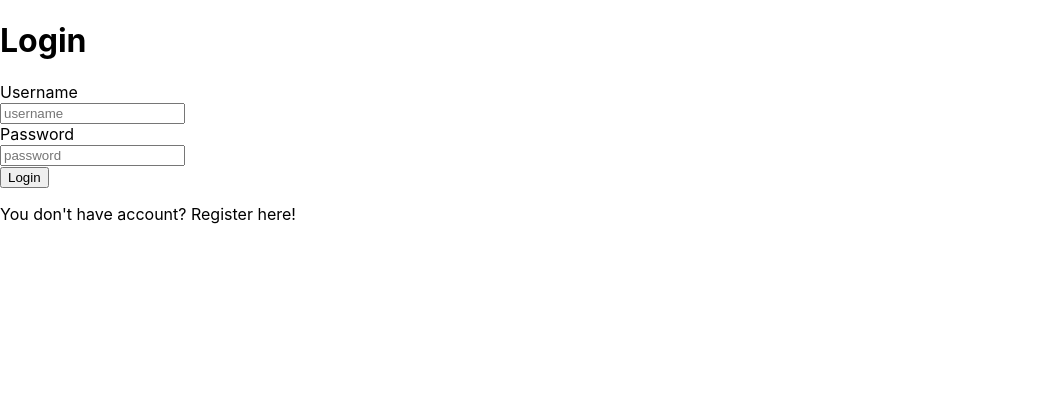
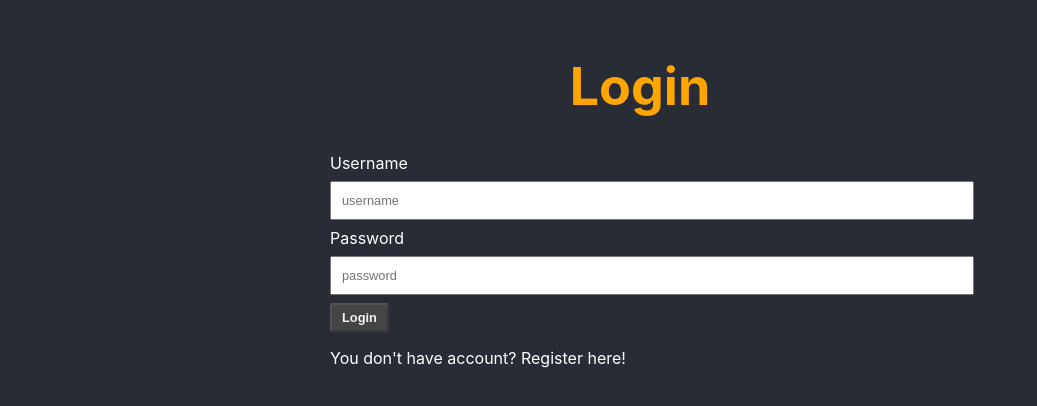
Before and after one commit to RyanClayKao/ReactAndDjangoFullStack_React-Movie-Rater_from-Udemy, a React (Create React App) app: page / in a window 1280 px wide. Shown: the top 406 px of the page, without its empty margins (0-1037 px from the left). Built offline with nearby package versions, Linux system fonts and the light colour scheme.

Commit message:
加入一點樣式，學習樣式的基本設定方式

```diff
--- a/src/App.css
+++ b/src/App.css
@@ -14,6 +14,34 @@
   display: grid;
   grid-template-columns: 1fr 1fr;
   grid-gap: 20px;
+}
+
+.login-container {
+  width: 50%;
+  margin: 0 25%;
+}
+
+input, textarea {
+  width: 100%;
+  padding: 10px;
+  margin: 8px 0;
+  font-size: 0.8rem;
+}
+
+button {
+  color: #444;
+  background-color: #f3f3f3;
+  padding: 5px 10px;
+  border-radius: 2px;
+  font-weight: bold;
+  font-size: 0.8rem;
+  outline: none;
+}
+
+button:disabled {
+  color: #f3f3f3;
+  background-color: #444;
+  cursor:not-allowed;
 }
 
 .orange {
@@ -44,3 +72,20 @@
   margin: 16px 5px;
   cursor: pointer;
 }
+
+.fa-trash {
+  color: lightcoral;
+}
+
+h1 {
+  color: orange;
+}
+
+h1 .fa-film {
+  color: white;
+  transform: rotate(-30deg);
+}
+
+h1 span {
+  margin-left: 15px;
+}
--- a/src/App.js
+++ b/src/App.js
@@ -4,6 +4,8 @@
 import MovieDetials from './components/movie-details';
 import MovieForm from './components/movie-form';
 import { useCookies } from 'react-cookie';
+import { FontAwesomeIcon } from '@fortawesome/react-fontawesome';
+import { faFilm } from '@fortawesome/free-solid-svg-icons';
 
 function App() {
   const [movies, setMovies] = useState([])
@@ -81,7 +83,10 @@
   return (
     <div className="App">
       <header className="App-header">
-        <h1>Movie Rater</h1>
+        <h1>
+          <FontAwesomeIcon icon={faFilm} />
+          <span>Movie Rater</span>
+        </h1>
       </header>
       <div className="layout">
         <div>
--- a/src/components/auth.js
+++ b/src/components/auth.js
@@ -32,6 +32,8 @@
             });
     }
 
+    const isDisabled = username.length === 0  || password.length === 0;
+
     useEffect(() => {
         console.log(token);
         // if (token) { window.location.href = "/movies" }
@@ -41,9 +43,11 @@
     }, [token]);
 
     return (
-        <div>
-            {isLoginView ? <h1>Login</h1> : <h1>Register</h1>}
-            <div>
+        <div className="App">
+            <header className="App-header">
+                {isLoginView ? <h1>Login</h1> : <h1>Register</h1>}
+            </header>
+            <div className="login-container">
                 <label htmlFor="username">Username</label><br />
                 <input id="username" type="text" placeholder="username" value={username}
                     onChange={event => setUsername(event.target.value)}
@@ -53,14 +57,14 @@
                     onChange={event => setPassword(event.target.value)}
                 /><br />
                 {isLoginView ?
-                    <button onClick={loginClicked}>Login</button> :
-                    <button onClick={registerClicked}>Register</button>
+                    <button onClick={loginClicked} disabled={isDisabled}>Login</button> :
+                    <button onClick={registerClicked} disabled={isDisabled}>Register</button>
+                }
+                {isLoginView ?
+                    <p onClick={() => setIsLoginView(false)}>You don't have account? Register here!</p> :
+                    <p onClick={() => setIsLoginView(true)}>You already have account? Login here!</p>
                 }
             </div>
-            {isLoginView ?
-                <p onClick={() => setIsLoginView(false)}>You don't have account? Register here!</p> :
-                <p onClick={() => setIsLoginView(true)}>You already have account? Login here!</p>
-            }
         </div>
     )
 }
--- a/src/components/movie-form.js
+++ b/src/components/movie-form.js
@@ -23,6 +23,8 @@
             .catch(err => console.log(err));
     }
 
+    const isDisabled = title.length === 0  || description.length === 0;
+
     useEffect(() => {
         setTitle(props.movie.title);
         setDescription(props.movie.description);
@@ -41,8 +43,8 @@
                     <textarea id="description" placeholder="description" value={description}
                         onChange={event => setDescription(event.target.value)} ></textarea><br/>
                     { props.movie.id ?
-                        <button onClick={updateClicked}>Update</button> :
-                        <button onClick={createClicked}>Create</button>
+                        <button onClick={updateClicked} disabled={isDisabled}>Update</button> :
+                        <button onClick={createClicked} disabled={isDisabled}>Create</button>
                     }
                 </div>
             ) : null}
```
